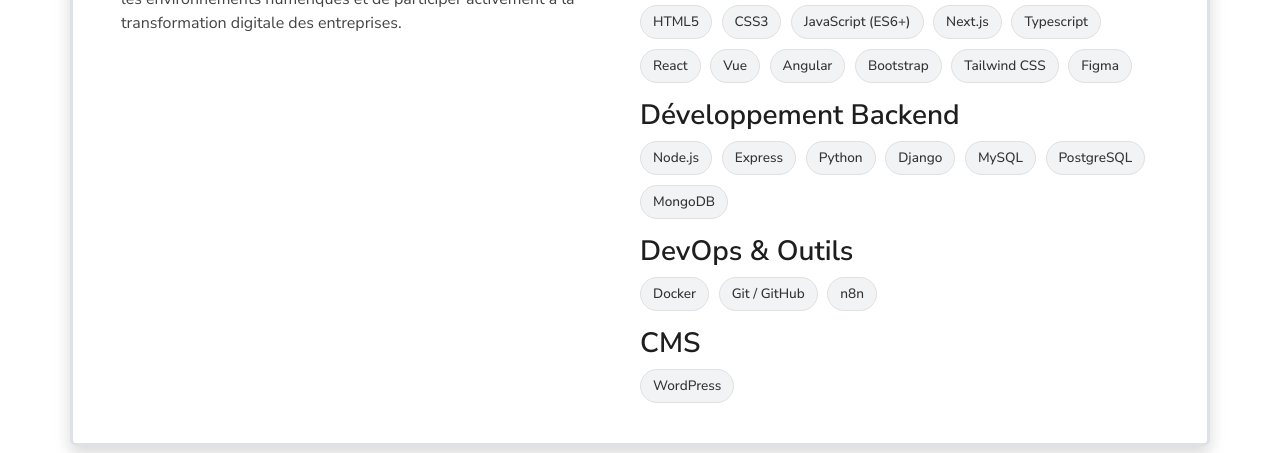
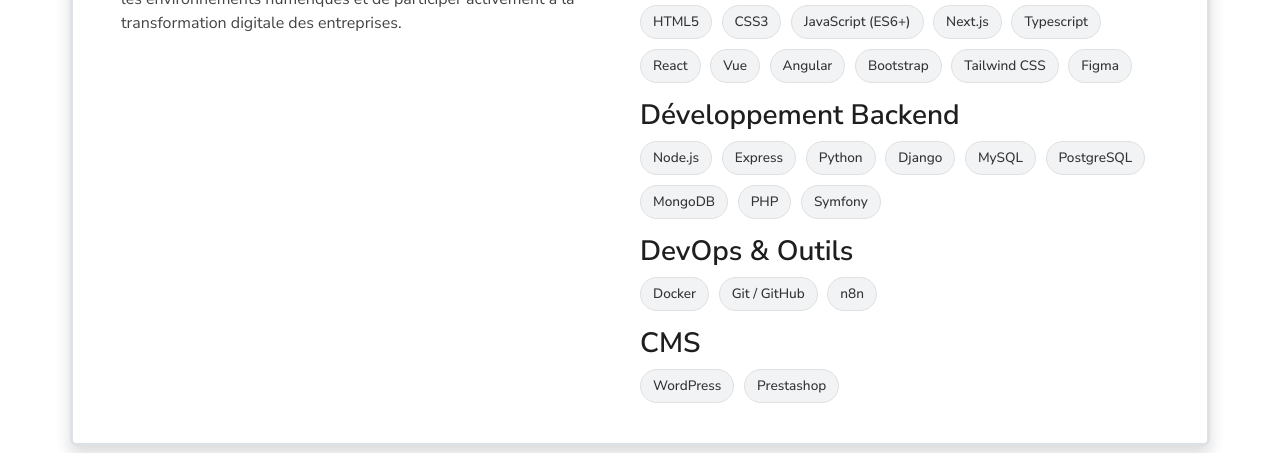
Before and after one commit to desteur1/OPTIMIZE-CV, a React (Create React App) app in the folder optimize-cv/: page / in a window 1280 px wide. Shown: the part 1750-2203 px from the top of the page. Built offline with nearby package versions, Linux system fonts and the light colour scheme.

Commit message:
added some competences

```diff
--- a/optimize-cv/public/index.html
+++ b/optimize-cv/public/index.html
@@ -1,4 +1,4 @@
-<!DOCTYPE html>
+<!doctype html>
 <html lang="fr">
   <head>
     <meta charset="utf-8" />
@@ -7,7 +7,7 @@
     <meta name="theme-color" content="#000000" />
     <meta
       name="description"
-      content="Portfolio et CV de Desteur Fall, développeur web full stack passionné,spécialisé en  React, Vue.js, Angular,Python, Django, Express, Docker et Node.js. Découvrez mes projets, compétences et mon parcours professionnel."
+      content="Portfolio et CV de Desteur Fall, développeur web full stack passionné,spécialisé en  React, Vue.js, Angular,Python, Django,Php,Symfony, Express, Docker et Node.js. Découvrez mes projets, compétences et mon parcours professionnel."
     />
     <!-- Open Graph (LinkedIn / Facebook) -->
     <meta
@@ -56,7 +56,7 @@
   <body>
     <noscript>
       <h1>Desteur Fall – Développeur Web Full-Stack</h1>
-      <p>React, Vue, Angular, Python, Django, Node.js</p>
+      <p>React, Vue, Angular, Python, Django, PHP, Symfony, Node.js</p>
       <p>Portfolio professionnel et projets web</p>
     </noscript>
     <div id="root"></div>
--- a/optimize-cv/src/pages/AboutMe.jsx
+++ b/optimize-cv/src/pages/AboutMe.jsx
@@ -363,6 +363,8 @@
           <li className="skill-badge">MySQL</li>
           <li className="skill-badge">PostgreSQL</li>
           <li className="skill-badge">MongoDB</li>
+          <li className="skill-badge">PHP</li>
+          <li className="skill-badge">Symfony</li>
         </ul>
 
         <h3>DevOps & Outils</h3>
@@ -375,6 +377,7 @@
         <h3>CMS</h3>
         <ul className="skills-list">
           <li className="skill-badge">WordPress</li>
+          <li className="skill-badge">Prestashop</li>
         </ul>
       </div>
     </div>
```
